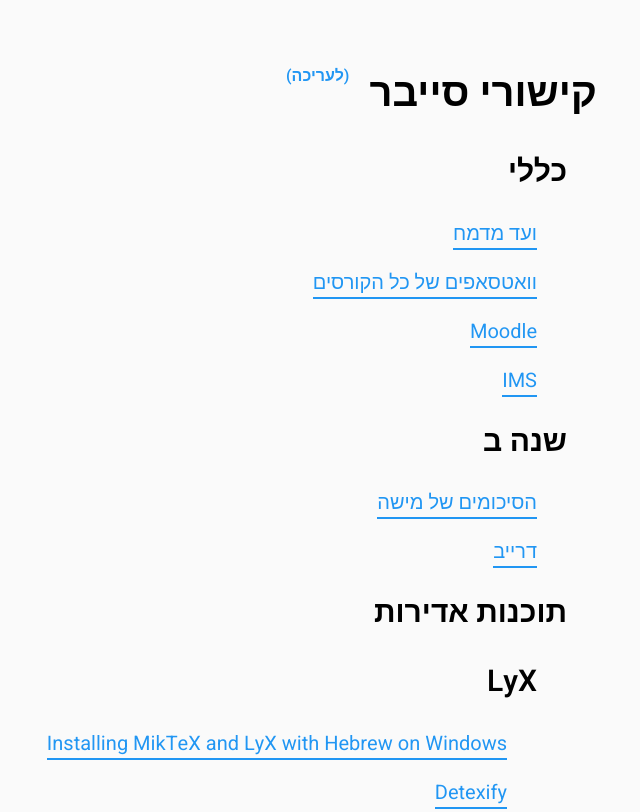
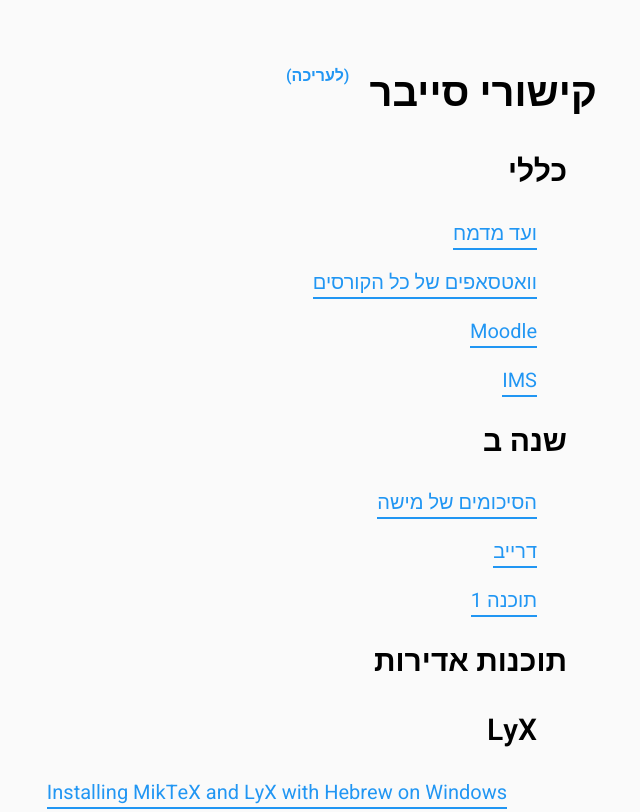
Before and after one commit to farberbrodsky/links, a plain HTML site: page index.html in a window 1280 px wide. Shown: the top 812 px of the page, without its empty margins (619-1259 px from the left). Drawn offline with Linux system fonts and the light colour scheme.

Commit message:
Update index.html

```diff
--- a/index.html
+++ b/index.html
@@ -46,7 +46,8 @@ let links = {
         ]},
         {"title": "שנה ב", "links": [
             {"name": "הסיכומים של מישה", "link": "https://summaries.farberbrodsky.com/"},
-            {"name": "דרייב", "link": "https://drive.google.com/drive/folders/1bHVwI03IxssI-8EhN0mBAgYPQO_LeXFZ"}
+            {"name": "דרייב", "link": "https://drive.google.com/drive/folders/1bHVwI03IxssI-8EhN0mBAgYPQO_LeXFZ"},
+            {"name": "תוכנה 1", "link": "http://courses.cs.tau.ac.il/software1/2021b/index.html"}
         ]},
         {"title": "תוכנות אדירות", "links": [
             {"title": "LyX", "links": [
```
